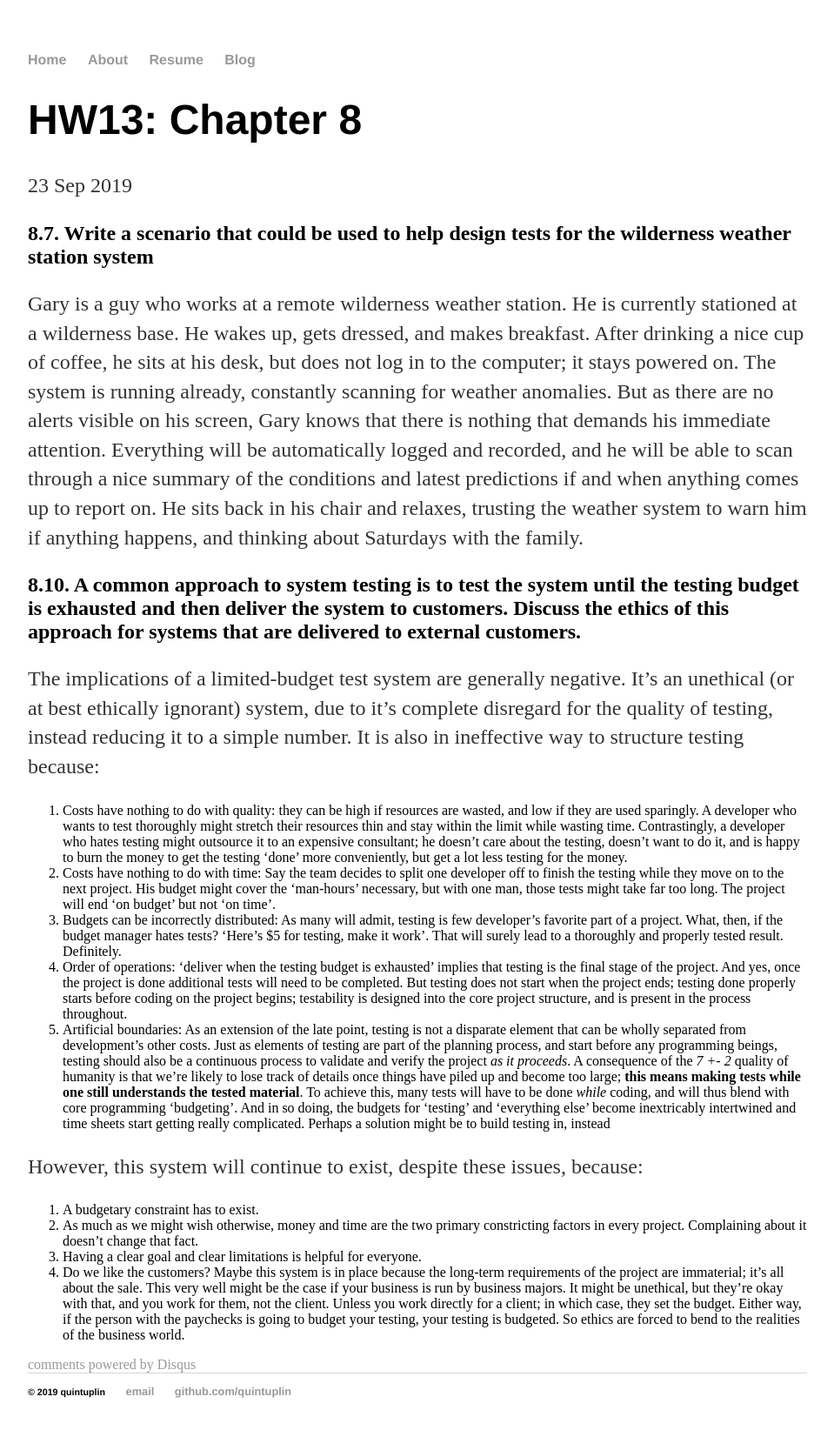
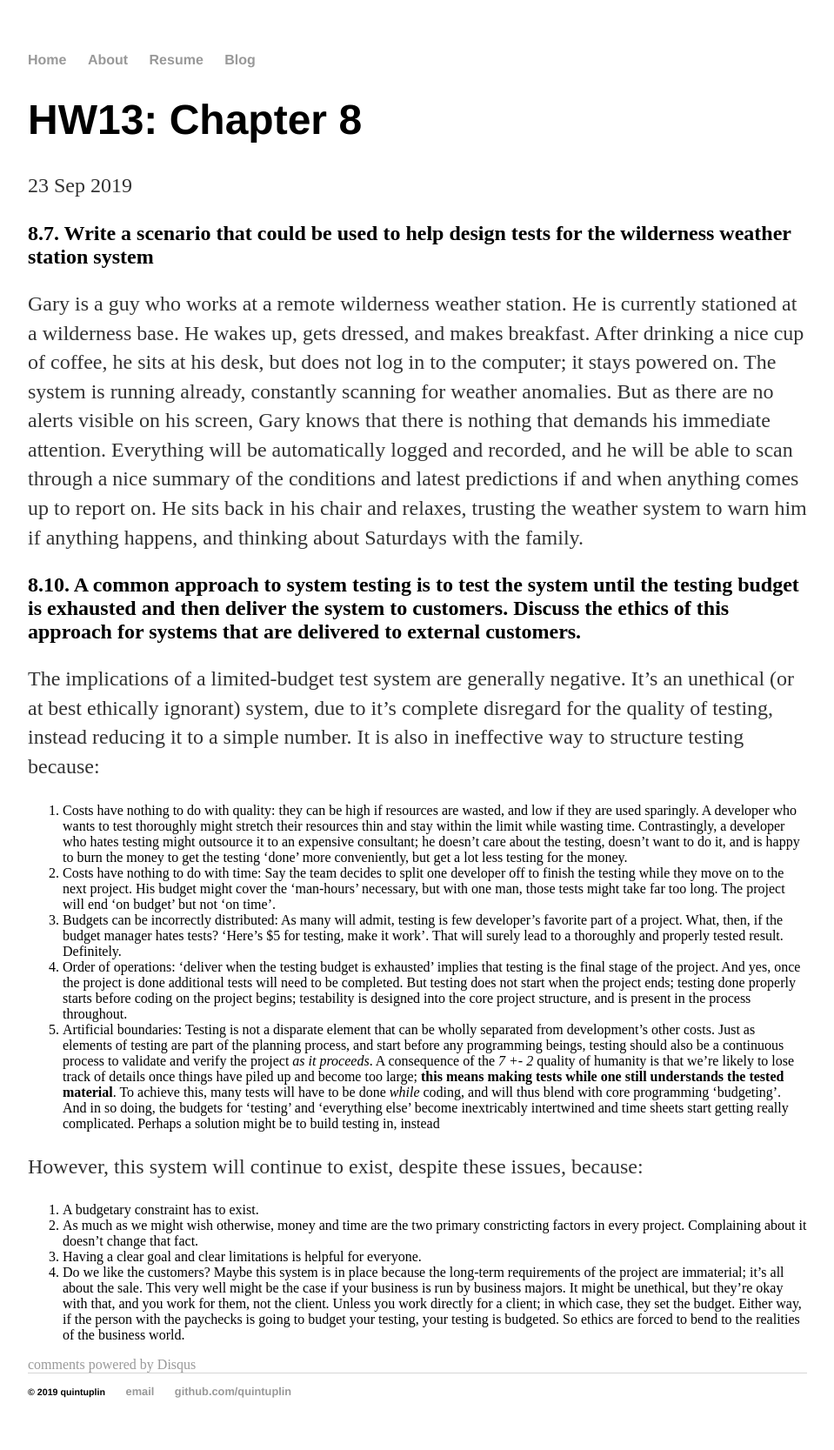
Before and after one commit to Quintuplin/quintuplin.github.io, a Jekyll site: the page built from _posts/2019-09-23-Chapter-8.md, in a window 1280 px wide. Shown: the whole page at 87% size, without its empty margins (160-1119 px from the left). Built offline with Jekyll 4.4.1, drawn with Linux system fonts in a browser that asks for light colours; comment, search, counter and statistics services are not loaded.

Commit message:
Update 2019-09-23-Chapter-8.md

```diff
--- a/_posts/2019-09-23-Chapter-8.md
+++ b/_posts/2019-09-23-Chapter-8.md
@@ -15,7 +15,7 @@
 2. Costs have nothing to do with time: Say the team decides to split one developer off to finish the testing while they move on to the next project. His budget might cover the 'man-hours' necessary, but with one man, those tests might take far too long. The project will end 'on budget' but not 'on time'.
 3. Budgets can be incorrectly distributed: As many will admit, testing is few developer's favorite part of a project. What, then, if the budget manager hates tests? 'Here's $5 for testing, make it work'. That will surely lead to a thoroughly and properly tested result. Definitely.
 4. Order of operations: 'deliver when the testing budget is exhausted' implies that testing is the final stage of the project. And yes, once the project is done additional tests will need to be completed. But testing does not start when the project ends; testing done properly starts before coding on the project begins; testability is designed into the core project structure, and is present in the process throughout.
-5. Artificial boundaries: As an extension of the late point, testing is not a disparate element that can be wholly separated from development's other costs. Just as elements of testing are part of the planning process, and start before any programming beings, testing should also be a continuous process to validate and verify the project *as it proceeds*. A consequence of the *7 +- 2* quality of humanity is that we're likely to lose track of details once things have piled up and become too large; **this means making tests while one still understands the tested material**. To achieve this, many tests will have to be done *while* coding, and will thus blend with core programming 'budgeting'. And in so doing, the budgets for 'testing' and 'everything else' become inextricably intertwined and time sheets start getting really complicated. Perhaps a solution might be to build testing in, instead
+5. Artificial boundaries: Testing is not a disparate element that can be wholly separated from development's other costs. Just as elements of testing are part of the planning process, and start before any programming beings, testing should also be a continuous process to validate and verify the project *as it proceeds*. A consequence of the *7 +- 2* quality of humanity is that we're likely to lose track of details once things have piled up and become too large; **this means making tests while one still understands the tested material**. To achieve this, many tests will have to be done *while* coding, and will thus blend with core programming 'budgeting'. And in so doing, the budgets for 'testing' and 'everything else' become inextricably intertwined and time sheets start getting really complicated. Perhaps a solution might be to build testing in, instead
 
 However, this system will continue to exist, despite these issues, because:
 1. A budgetary constraint has to exist.
```
